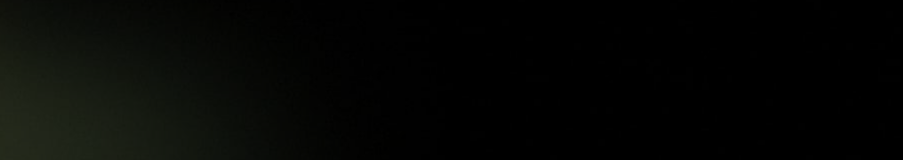
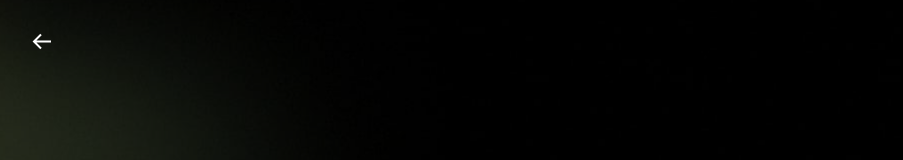
Before and after one commit to allcodez/Hng-AI-powered-chat, a React (Vite) app: page /ai in a window 1280 px wide. Shown: the top 160 px of the page, without its empty margins (0-903 px from the left). Built offline with nearby package versions, Linux system fonts and the light colour scheme.

Commit message:
added back btn to chat

```diff
--- a/src/pages/ai/Ai.jsx
+++ b/src/pages/ai/Ai.jsx
@@ -5,10 +5,12 @@ import UserDetails from "../../components/userDetails/UserDetails";
 import History from "../../components/history/History";
 import Session from "../../components/session/Session";
 import { SidebarContext } from "../../context/SidebarContext.jsx";
+import { useNavigate } from "react-router-dom";
 
 const Ai = () => {
     const [name, setName] = useState(localStorage.getItem("username") || "");
     const { toggleSidebar } = useContext(SidebarContext);
+    const navigate = useNavigate();
     // const [isChrome, setIsChrome] = useState(true);
 
     // useEffect(() => {
@@ -25,6 +27,10 @@ const Ai = () => {
     //     </div>;
     // }
 
+    const handleBack = () => {
+        navigate("/"); // Navigate to the home page (root path)
+    };
+
     return (
         <>
             {!name ? (
@@ -34,6 +40,9 @@ const Ai = () => {
                     <Session name={name} />
                 </div>
             )}
+            <p className="sidebar-close" onClick={handleBack}>
+                <i className='bx bx-arrow-back'></i>
+            </p>
         </>
     );
 };
```
